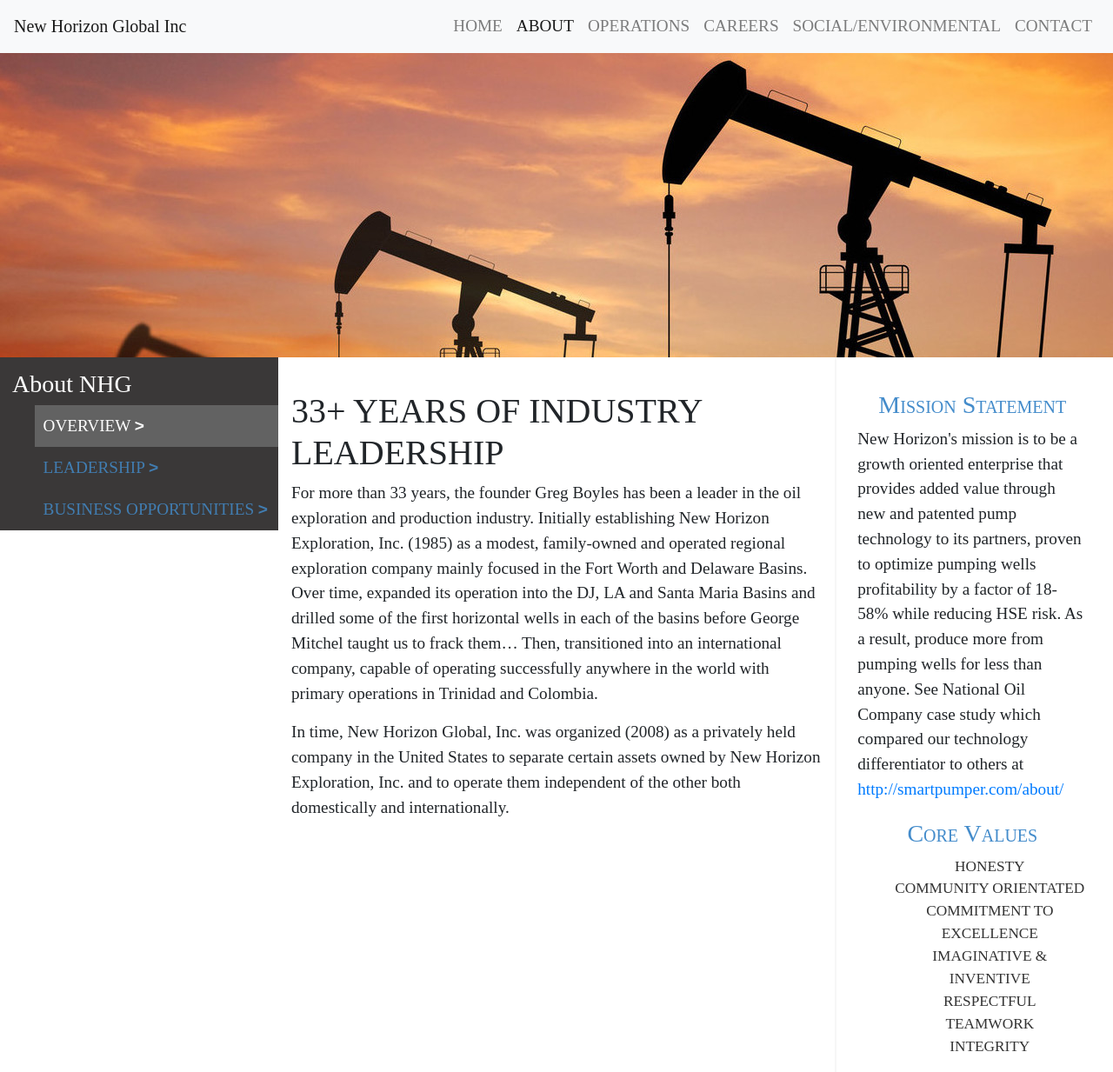
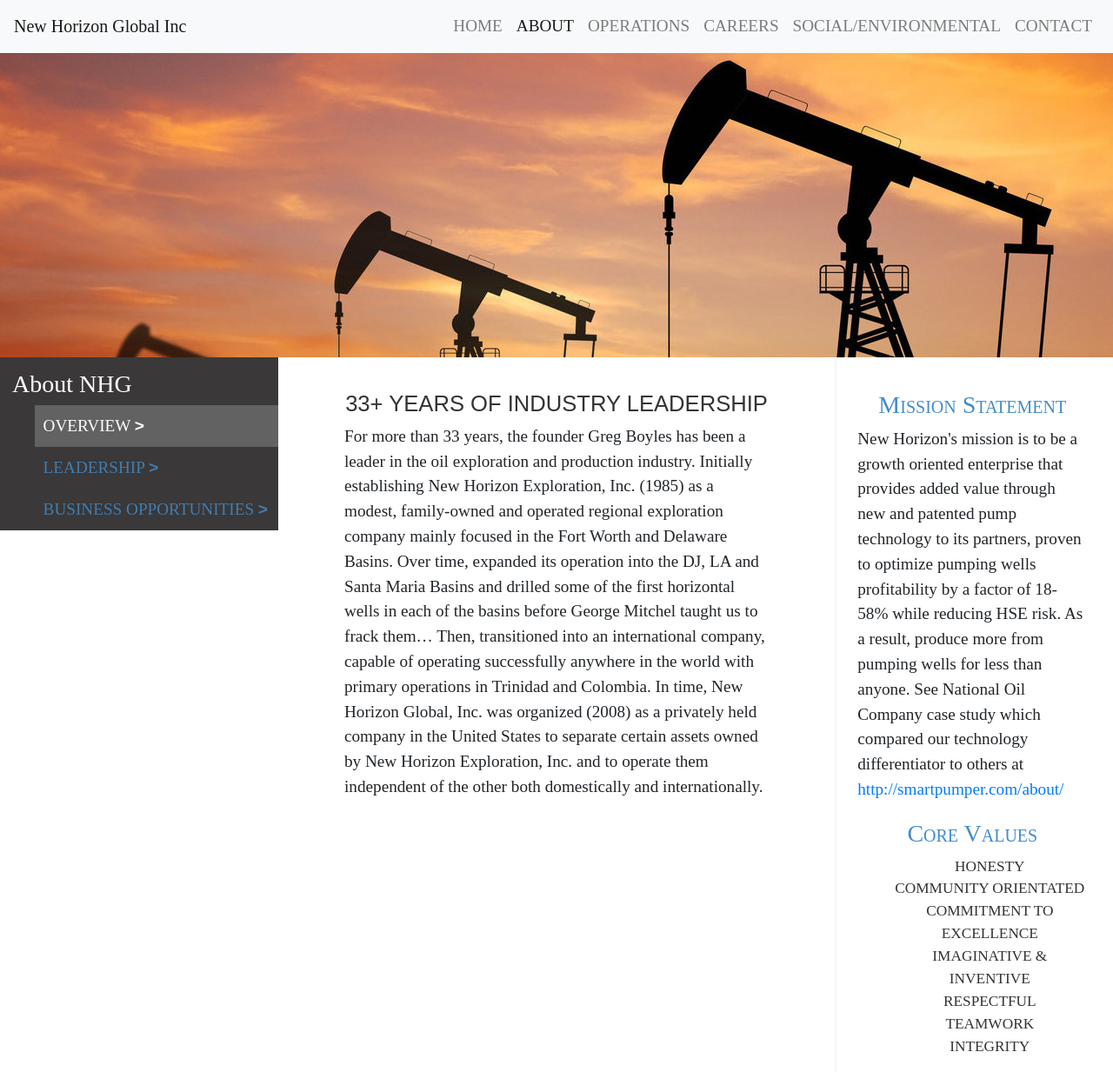
Before and after one commit to add-ctrl/new-horizon, a Jekyll site: the page built from pages/about/overview.md, in a window 1280 px wide. Shown: the whole page at 87% size. Built offline with Jekyll 4.4.1, drawn with Linux system fonts in a browser that asks for light colours.

Commit message:
fixed about content display

```diff
--- a/_layouts/about.html
+++ b/_layouts/about.html
@@ -9,7 +9,7 @@
   <div class="col-sm-3 no-mp">
     {% include about_menu.html %}
   </div>
-  <div class="col-sm-6 content-vspacing">
+  <div class="col-sm-6 content-vspacing about-content">
     {{ content }}
   </div>
   <div class="col-sm-3 about-right-menu">
--- a/_sass/about_menu.scss
+++ b/_sass/about_menu.scss
@@ -33,6 +33,13 @@
   }
 }
 
+.about-content {
+  p {
+    width: 80%;
+    margin: 0 auto 0 auto;
+  }
+}
+
 .about-right-menu {
   border-left: solid 2px #f7f7f7;
   padding-left: 0.5em;
--- a/pages/about/overview.md
+++ b/pages/about/overview.md
@@ -5,8 +5,9 @@
 banner_title: Oil Field with Pump Jacks
 ---
 
-# 33+ YEARS OF INDUSTRY LEADERSHIP
+<h3 class="heading text-center">33+ YEARS OF INDUSTRY LEADERSHIP</h3>
 
+<p>
 For more than 33 years, the founder Greg Boyles has been a leader in the oil exploration
 and production industry. Initially establishing New Horizon Exploration, Inc. (1985) as a
 modest, family-owned and operated regional exploration company mainly focused in the
@@ -19,3 +20,4 @@
 In time, New Horizon Global, Inc. was organized (2008) as a privately held company in
 the United States to separate certain assets owned by New Horizon Exploration, Inc.
 and to operate them independent of the other both domestically and internationally.
+</p>
```
Also changed, not shown: pages/about/leadership.md (+1 -1 lines), pages/about/opportunities.md (+1 -1 lines).
